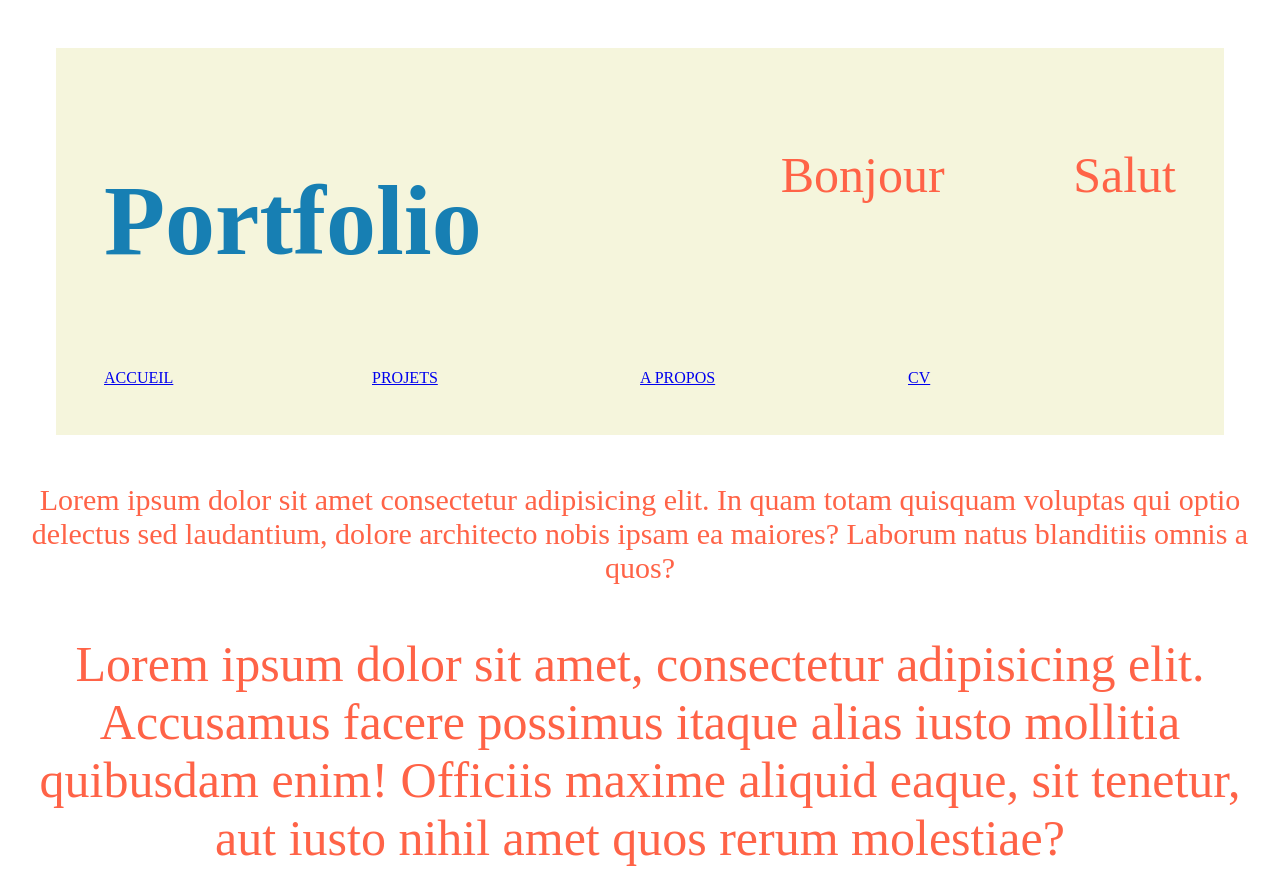
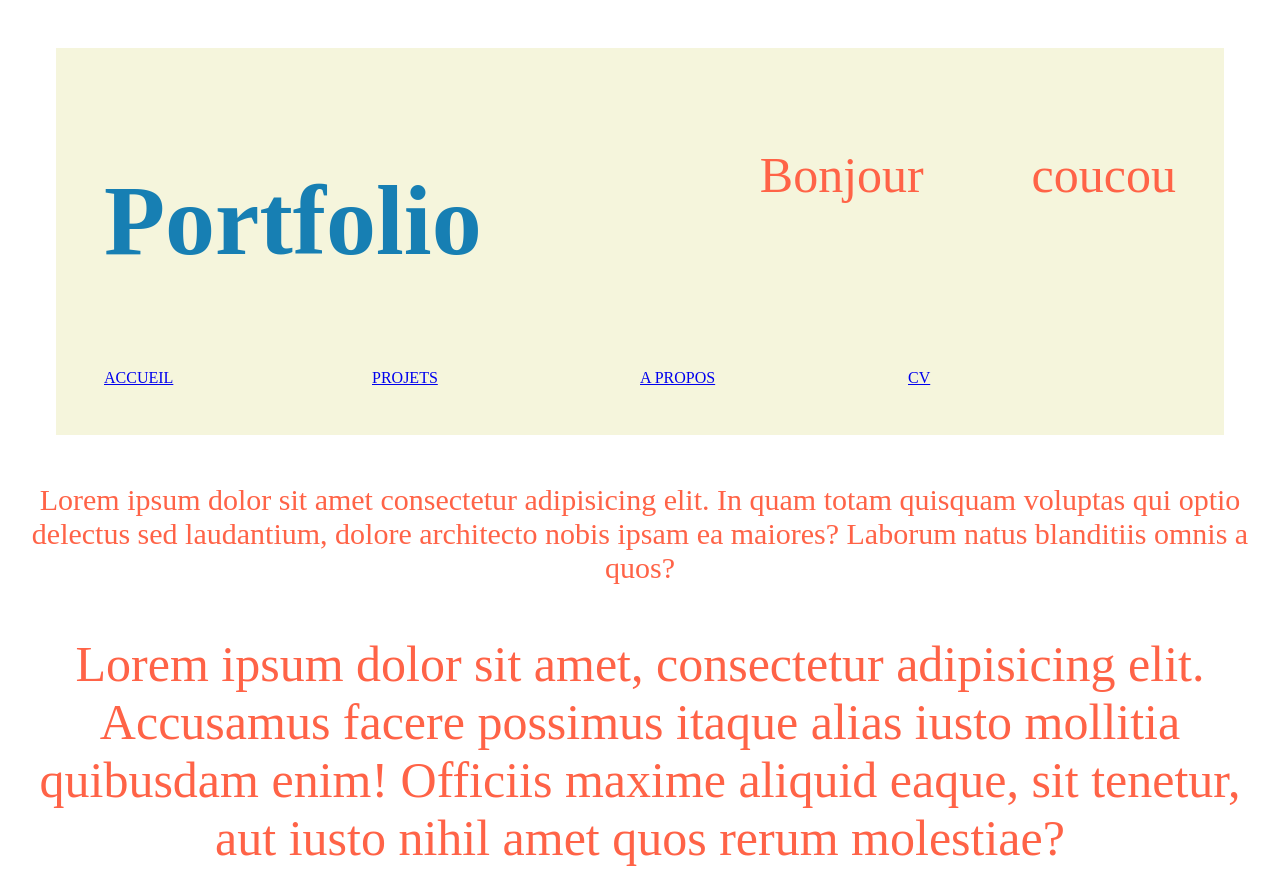
Before and after one commit to Romane-Barba-Lopez/Romane-Barba-Lopez.github.io, a plain HTML site: page index.html in a window 1280 px wide. Shown: the top 870 px of the page. Drawn offline with Linux system fonts and the light colour scheme; a web font is replaced by a local one.

Commit message:
Update index.html

```diff
--- a/index.html
+++ b/index.html
@@ -15,7 +15,7 @@
    <h1>Portfolio</h1>
    <div class="header-grid">
    <p>Bonjour</p>
-   <p>Salut</p>
+   <p>coucou</p>
 </div>
 
    <nav class="header-nav">
```
